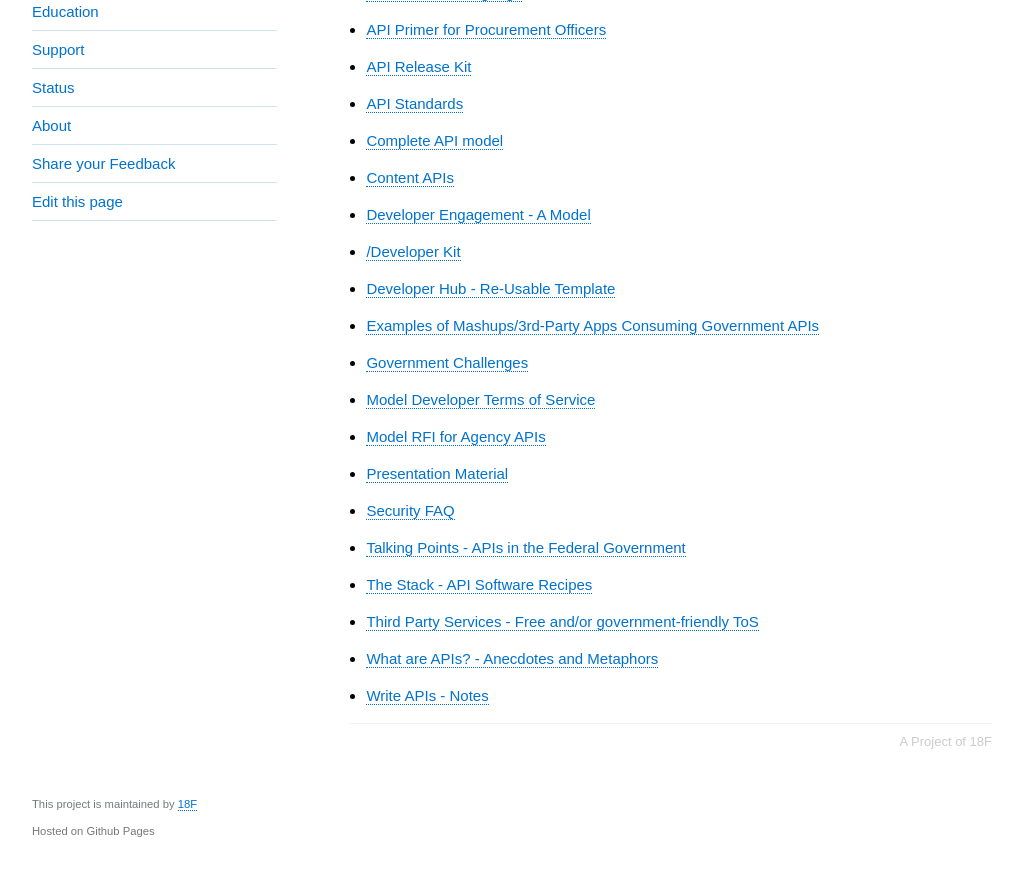
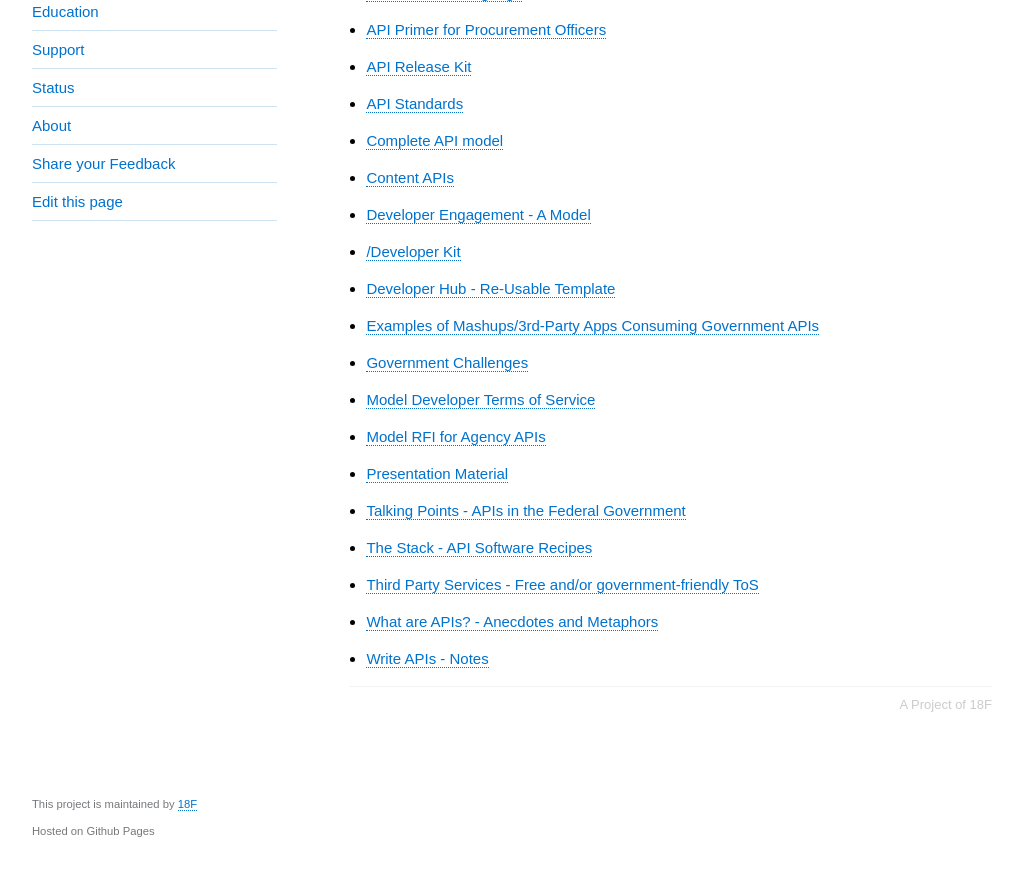
Before and after one commit to 18F/API-All-the-X, a Jekyll site: the page built from pages/resources.md, in a window 1280 px wide and 1203 px high, cut to the strip 332-1203 px from the top of the window. Shown: the whole strip, without its empty margins (128-1151 px from the left). Built offline with Jekyll 4.4.1, drawn with Linux system fonts in a browser that asks for light colours.

Commit message:
removing security faq link

```diff
--- a/_includes/resources.md
+++ b/_includes/resources.md
@@ -17,7 +17,6 @@
 * [Model Developer Terms of Service](https://github.com/GSA/API-Resources/tree/master/developer_tos#readme)
 * [Model RFI for Agency APIs](http://18f.github.io/API-All-the-X/pages/model_RFI_for_agency_APIs)
 * [Presentation Material](http://18f.github.io/API-All-the-X/pages/presentation_material)
-* [Security FAQ]()
 * [Talking Points - APIs in the Federal Government](http://18f.github.io/API-All-the-X/pages/talking_points-apis_in_government)
 * [The Stack - API Software Recipes](http://18f.github.io/API-All-the-X/pages/api_recipes)
 * [Third Party Services - Free and/or government-friendly ToS](http://18f.github.io/API-All-the-X/pages/third_party_services)
```
